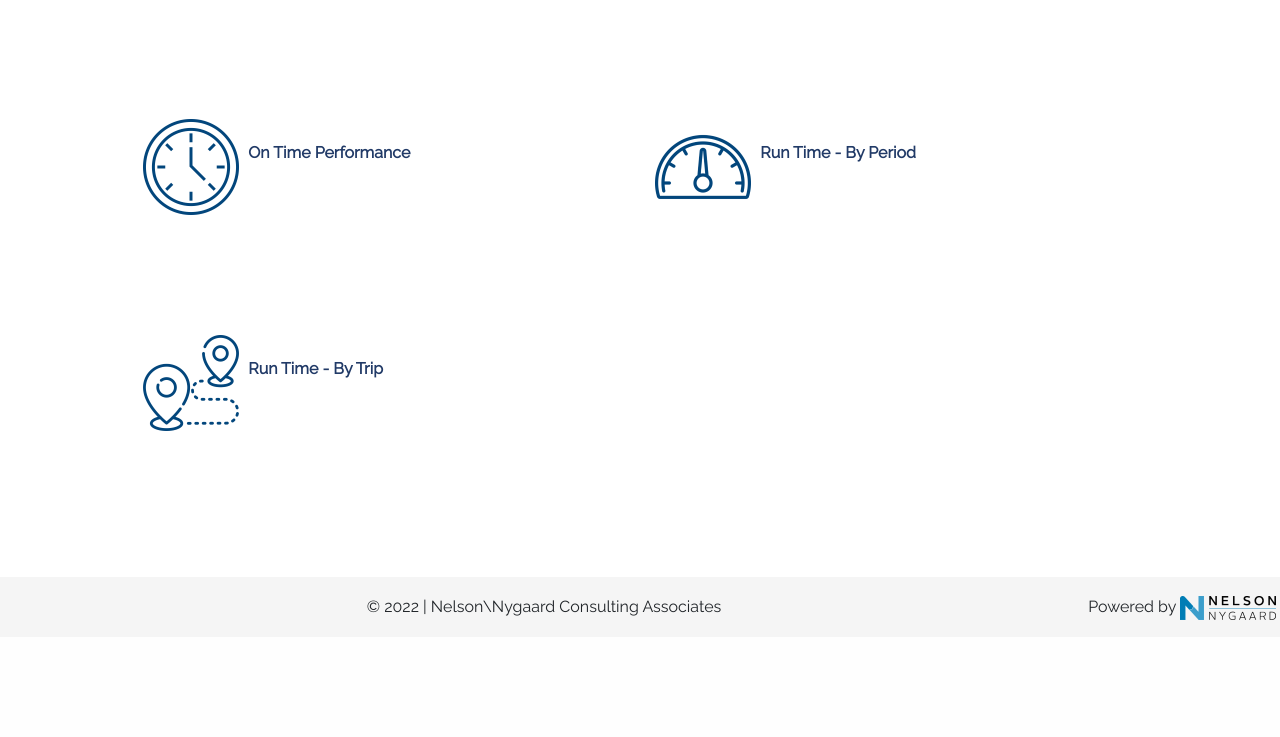
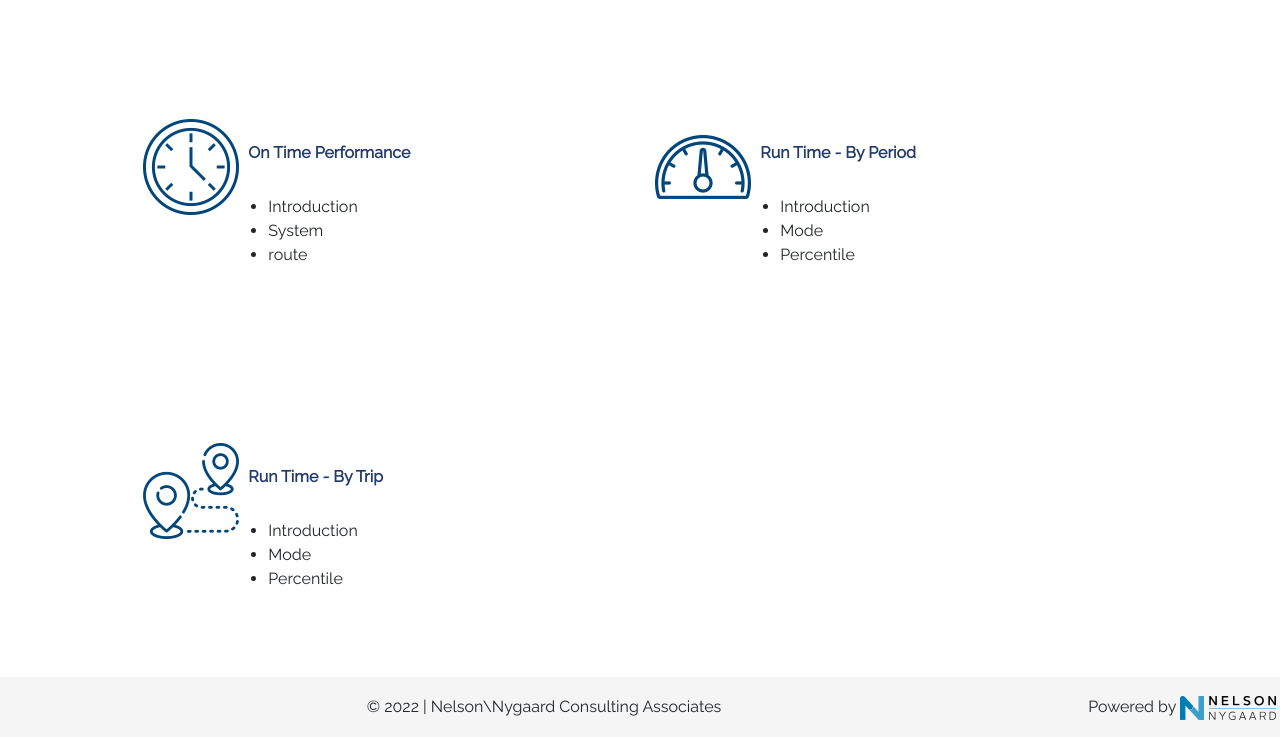
Before and after one commit to PerkinsAndWill/broward-county-transit-dashboard, a Flask app: page / in a window 1280 px wide. Shown: the part 163-900 px from the top of the page. Before the commit the page ends 783 px from the top, so only its background shows below. Run offline with Flask 2, Linux system fonts and the light colour scheme.

Commit message:
add sub descriptions

```diff
--- a/src/app.py
+++ b/src/app.py
@@ -10,22 +10,31 @@ tabs = {
         "name": "otp",
         "url": "./otp",
         "descriptive_name": "On Time Performance",
+        "subdescription_1": "Introduction",
+        "subdescription_2": "System",
+        "subdescription_3": "route",
         "image_name": "timer-icon.png",
-        "tableau_name": "/BCTOTP/SystemOTP",
+        "tableau_name": "/BCTOTP/Introduction",
     },
     "runtime_time": {
         "name": "runtime_time",
         "url": "./runtime_time",
         "descriptive_name": "Run Time - By Period",
+        "subdescription_1": "Introduction",
+        "subdescription_2": "Mode",
+        "subdescription_3": "Percentile",
         "image_name": "running-time.png",
-        "tableau_name": "/BCTModeRunningTime/RunTimeBCT",
+        "tableau_name": "/BCTModeRunningTime/Introduction",
     },
     "runtime_trip": {
         "name": "runtime_trip",
         "url": "./runtime_trip",
         "descriptive_name": "Run Time - By Trip",
+        "subdescription_1": "Introduction",
+        "subdescription_2": "Mode",
+        "subdescription_3": "Percentile",
         "image_name": "map-icon.png",
-        "tableau_name": "/BCTModeRunningTimebyTrip/RunTimeBCT",
+        "tableau_name": "/BCTModeRunningTimebyTrip/Introduction",
     },
 }
 
--- a/src/templates/main.html
+++ b/src/templates/main.html
@@ -22,6 +22,11 @@
                   <h5 class="card-title font-weight-bold">
                      <a style="color: #213a67;" href="{{tabs[i]['url']}}">{{tabs[i]["descriptive_name"]}}</a>
                   </h5>
+                  <ul class='card-body'>
+                     <li>{{tabs[i]["subdescription_1"]}}</li>
+                     <li>{{tabs[i]["subdescription_2"]}}</li>
+                     <li>{{tabs[i]["subdescription_3"]}}</li>
+                  </ul>
                </div>
             </div>
          </div>
```
